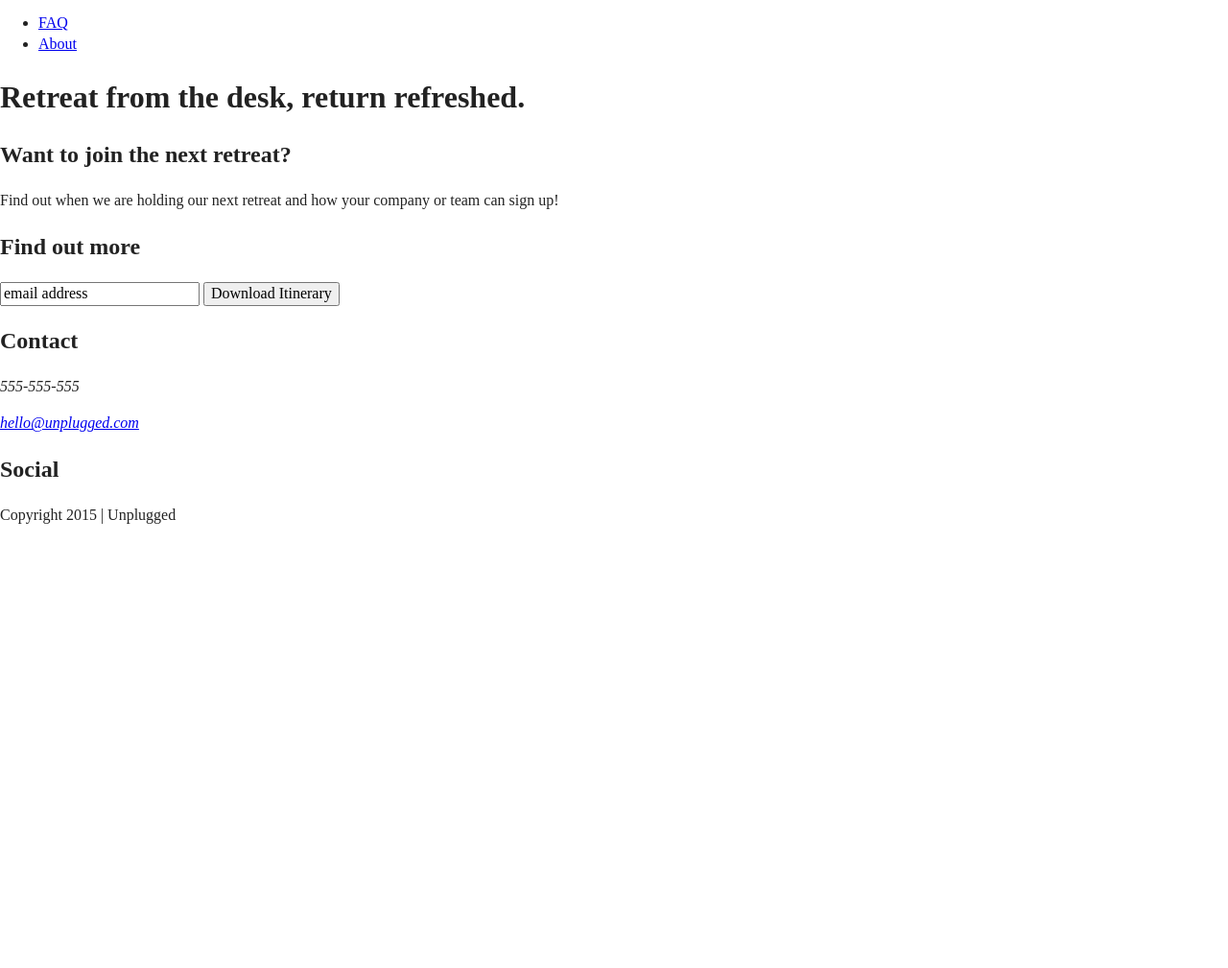
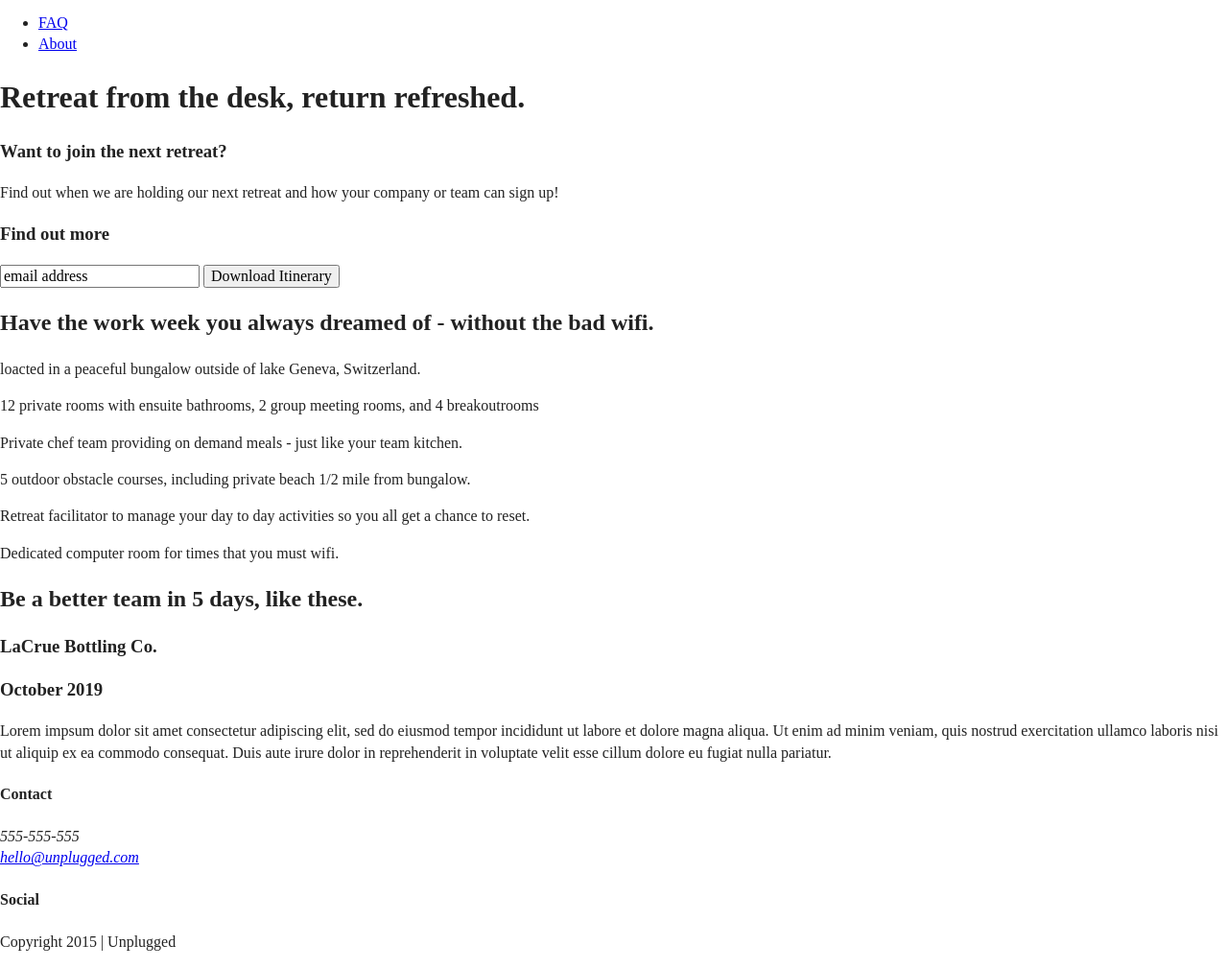
Before and after one commit to RuthB-arry/206-unplugged, a website: page index.html in a window 1280 px wide. Shown: the part 27-1036 px from the top of the page at 96% size. Before the commit the page ends 800 px from the top, so only its background shows below. Drawn offline with Linux system fonts and the light colour scheme.

Commit message:
homepage update

```diff
--- a/index.html
+++ b/index.html
@@ -27,7 +27,9 @@
   <!-- Add your site or application content here -->
   <header>
     <div class="content-wrapper">
-      <a href="#"><img src="" alt="unplugged logo"></a>
+      <a href="#">
+        <img src="" alt="unplugged logo">
+      </a>
       <div class="header-divider"></div>
       <nav>
         <ul>
@@ -39,34 +41,94 @@
   </header>
 
   <main>
-    <section>
-      <div class="hero-image">
+      <section class="hero-area">
         <h1>Retreat from the desk, return refreshed.</h1>
       </div>
     </section>
 
     <aside>
-        <h2>Want to join the next retreat?</h2>
+      <div class="content-wrapper">
+        <div class="form-description">
+        <h3>Want to join the next retreat?</h3>
         <p>Find out when we are holding our next retreat and how your company or team can sign up!</p>
-        <h2>Find out more</h2>
-        <div class="signup-form">
+        </div>
+        <div class="form">
+        <h3>Find out more</h3>
           <input type="text" name="name" value="email address">
           <input type="button" value="Download Itinerary">
         </div>
     </aside>
+
+    <section class="features">
+        <div class="content-wrapper">
+          <h2>Have the work week you always dreamed of - without the bad wifi.</h2>
+          <article>
+            <div class="features-items">
+            <p class="fontawesome-icon">
+            </p>
+          <p class="features-item-description">loacted in a peaceful bungalow outside of lake Geneva, Switzerland.</p>
+        </article>
+        <article>
+          <p class="fontawesome-icon">
+          </p>
+          <p class="features-item-description">12 private rooms with ensuite bathrooms, 2 group meeting rooms, and 4 breakoutrooms</p>
+        </article>
+        <article>
+          <p class="fontawesome-icon">
+          </p>
+          <p class="features-item-description">Private chef team providing on demand meals - just like your team kitchen.</p>
+          </article>
+          <article>
+            <p class="fontawesome-icon">
+            </p>
+          <p class="features-item-description">5 outdoor obstacle courses, including private beach 1/2 mile from bungalow.</p>
+          </article>
+          <article>
+            <p class="fontawesome-icon">
+            </p>
+          <p class="features-item-description">Retreat facilitator to manage your day to  day activities so you all get a chance to reset.</p>
+          </article>
+          <article>
+            <p class="fontawesome-icon">
+            </p>
+          <p class="features-item-description">Dedicated computer room for times that you must wifi.</p>
+          </article>
+          </div>
+        </div>
+      </section>
+
+      <section>
+        <section class="reviews">
+          <div class="content-wrapper">
+              <h2>Be a better team in 5 days, like these.</h2>
+            <article>
+              <div>
+                <h3>LaCrue Bottling Co.</h3>
+                <h3>October 2019</h3>
+                  <p class="review">Lorem impsum dolor sit amet consectetur adipiscing elit, sed do eiusmod tempor incididunt ut labore et
+                  dolore magna aliqua. Ut enim ad minim veniam, quis nostrud exercitation ullamco laboris nisi ut aliquip
+                  ex ea commodo consequat. Duis aute irure dolor in reprehenderit in voluptate velit esse cillum dolore eu
+                  fugiat nulla pariatur.
+                  </p>
+              </div>
+            </article>
+          </div>
+        </section>
 </main>
+
 <footer>
   <div class="content-wrapper">
     <div class="footer-content">
       <div class="contact">
-          <h2>Contact</h2>
+          <h4>Contact</h4>
         <address>
-          <p>555-555-555</p>
-          <p><a href="mailto:hello@unplugged.com">hello@unplugged.com</a></p>
+          <p>555-555-555<br>
+          <a href="mailto:hello@unplugged.com">hello@unplugged.com</a>
+        </p>
         </address>
       </div>
       <div class="social">
-        <h2>Social</h2>
+        <h4>Social</h4>
         <div class="social-icons">
           <p><a href="https://www.facebook.com/yoursite" target="blank"></a></p>
           <p><a href="https://www.twitter.com/yoursite" target="blank"></a></p>
```
